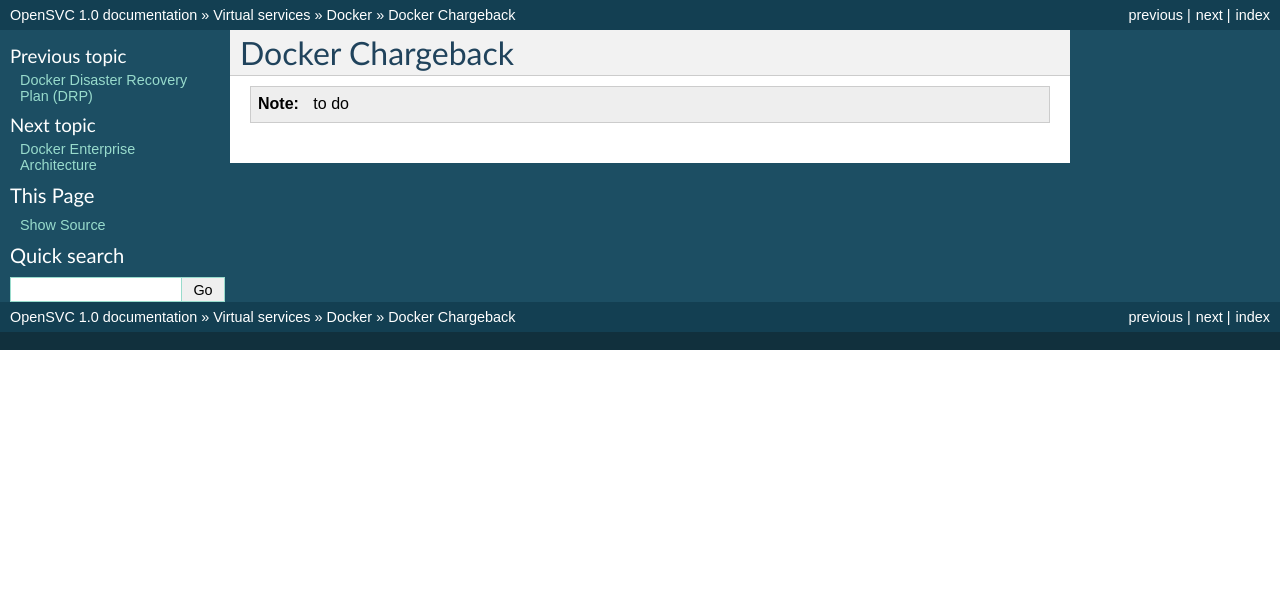
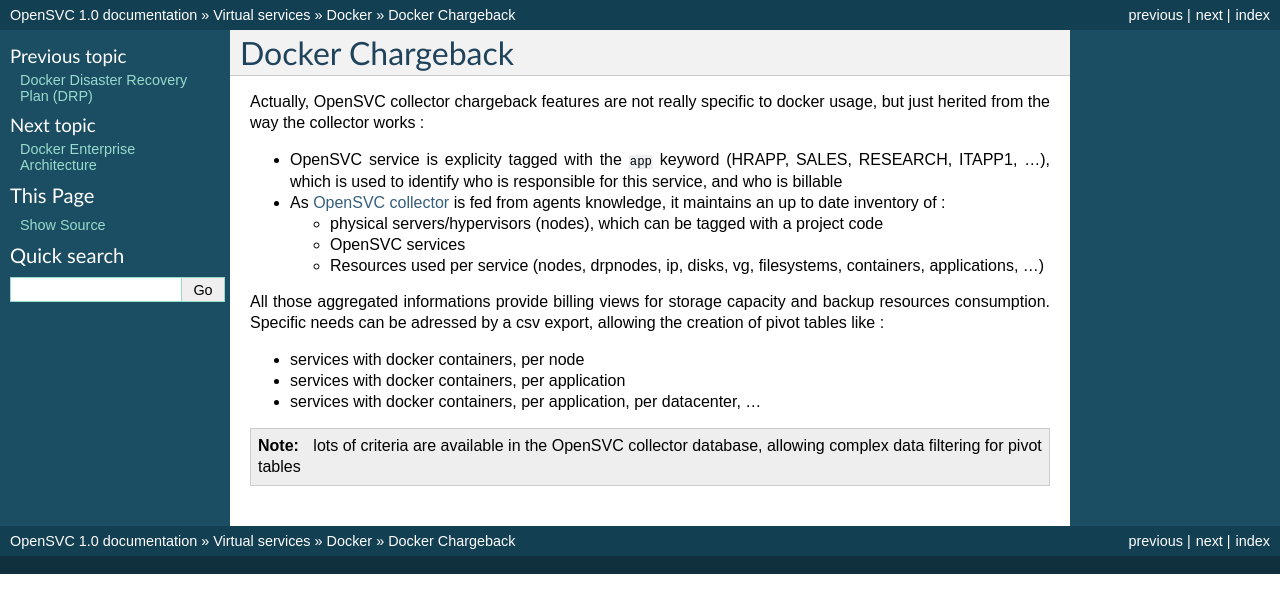
Before and after one commit to opensvc/docs.opensvc.com, a Sphinx documentation site: the page built from source/virtualization.docker.chargeback.rst, in a window 1280 px wide. Shown: the top 613 px of the page. Built offline with Sphinx 7.4.7, drawn with Linux system fonts in a browser that asks for light colours; comment, search, counter and statistics services are not loaded.

Commit message:
Docker Chargeback documentation

```diff
--- a/source/virtualization.docker.chargeback.rst
+++ b/source/virtualization.docker.chargeback.rst
@@ -1,4 +1,20 @@
 Docker Chargeback
 =================
 
-.. note:: to do
+Actually, OpenSVC collector chargeback features are not really specific to docker usage, but just herited from the way the collector works :
+
+* OpenSVC service is explicity tagged with the ``app`` keyword (HRAPP, SALES, RESEARCH, ITAPP1, ...), which is used to identify who is responsible for this service, and who is billable
+* As `OpenSVC collector <collector.introduction.html>`_ is fed from agents knowledge, it maintains an up to date inventory of :
+
+  * physical servers/hypervisors (nodes), which can be tagged with a project code
+  * OpenSVC services
+  * Resources used per service (nodes, drpnodes, ip, disks, vg, filesystems, containers, applications, ...)
+
+All those aggregated informations provide billing views for storage capacity and backup resources consumption.
+Specific needs can be adressed by a csv export, allowing the creation of pivot tables like :
+
+* services with docker containers, per node
+* services with docker containers, per application
+* services with docker containers, per application, per datacenter, ...
+
+.. note:: lots of criteria are available in the OpenSVC collector database, allowing complex data filtering for pivot tables
```
